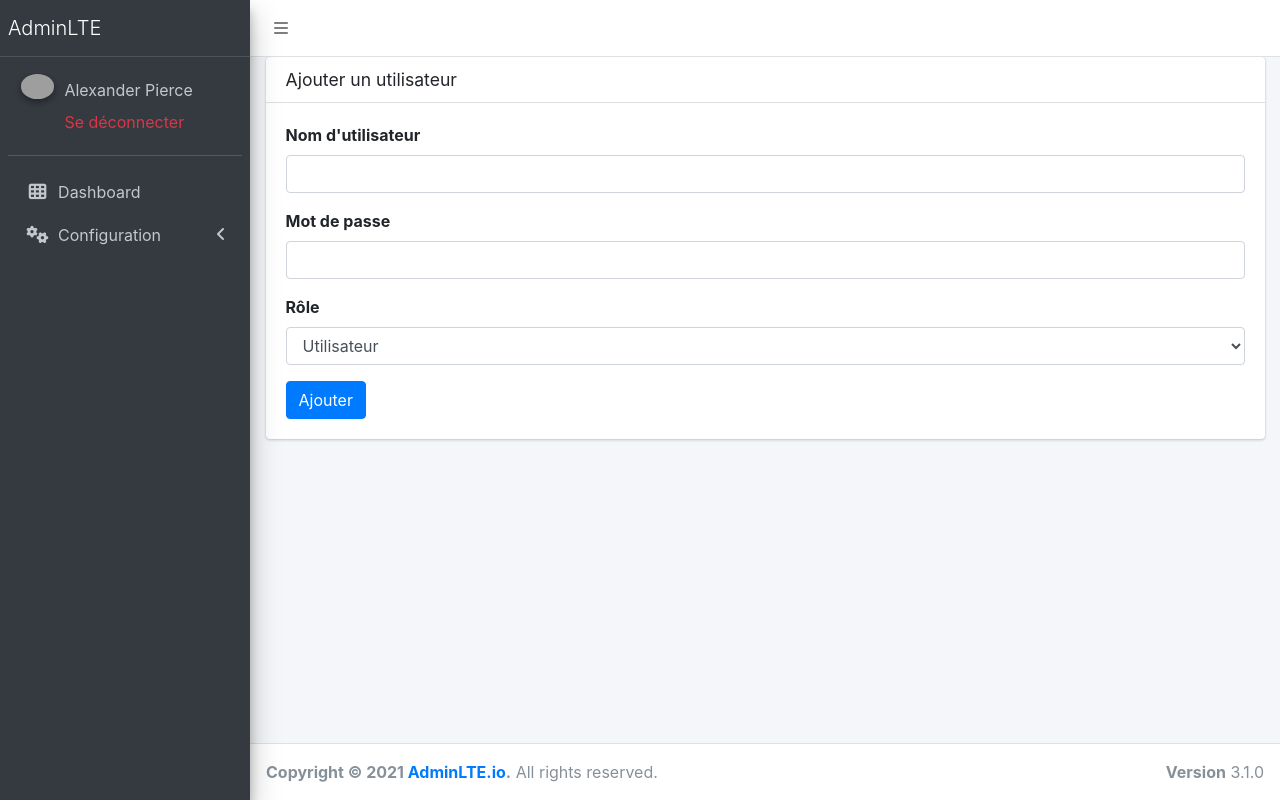
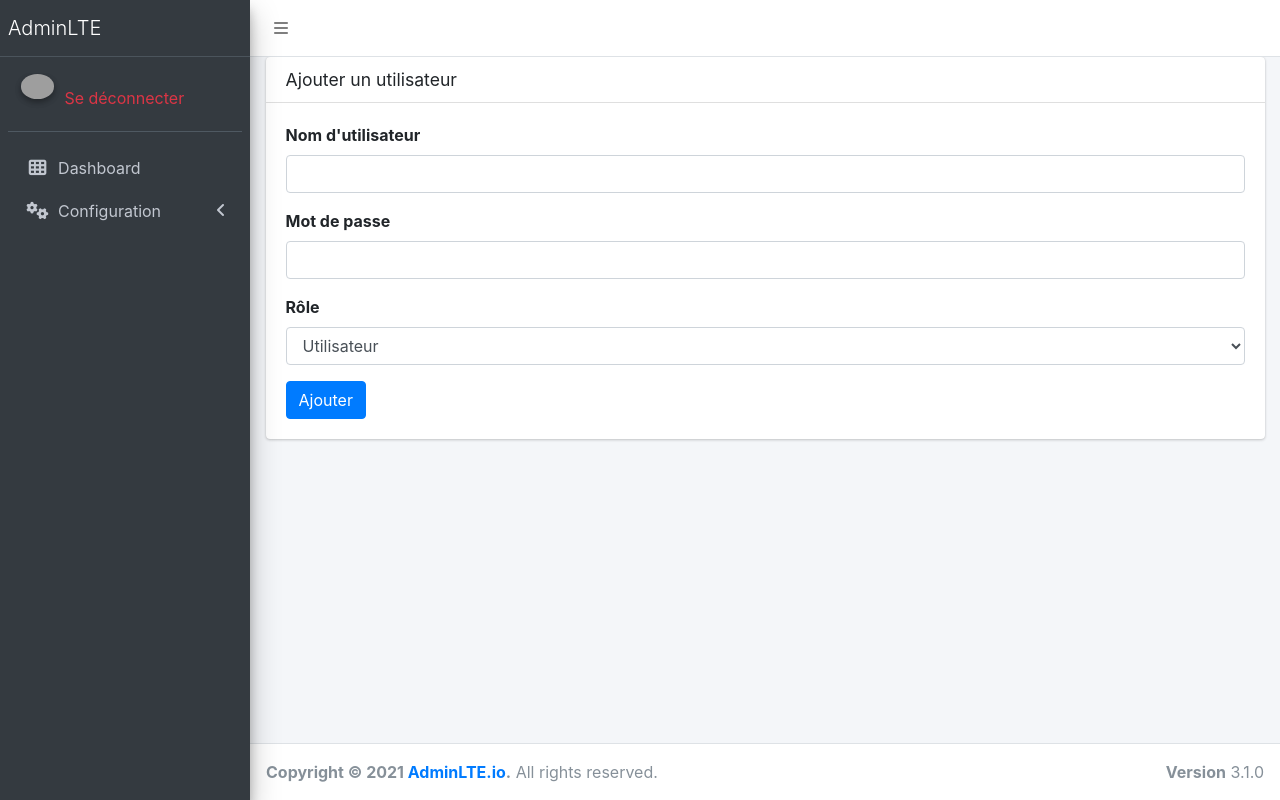
Before and after one commit to starkhub/matrix-template-ci4, a CodeIgniter 4 app: template app/Views/users/create.php in a window 1280 px wide. Run offline with PHP 8.4 and a stand-in for CodeIgniter, Linux system fonts and the light colour scheme; the template is opened without the code that fills it, so the values that code supplies are empty; some libraries are stand-ins or nearby versions; grey boxes are pictures that could not be loaded.

Commit message:
[Feat]Nom utilisateur sidebar

```diff
--- a/app/Views/sidebar.php
+++ b/app/Views/sidebar.php
@@ -11,7 +11,7 @@
                 <img src="<?= base_url($session->get('avatar')) ?>" class="img-circle elevation-2" alt="User Image">
             </div>
             <div class="info">
-                <a href="#" class="d-block">Alexander Pierce</a>
+                <a href="#" class="d-block"><?= $session->get('username') ?></a>
                 <a href="#" onclick="event.preventDefault(); document.getElementById('logout-form').submit();" class="d-block text-danger mt-2">Se déconnecter</a>
                 <!-- Formulaire de déconnexion caché -->
                 <form id="logout-form" action="<?= base_url('logout') ?>" method="POST" style="display: none;">
```
